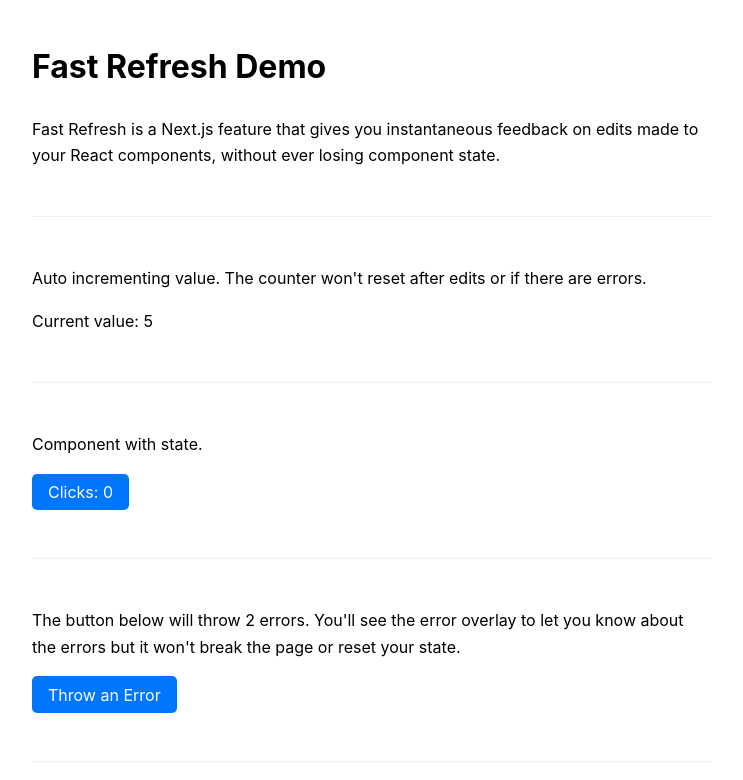
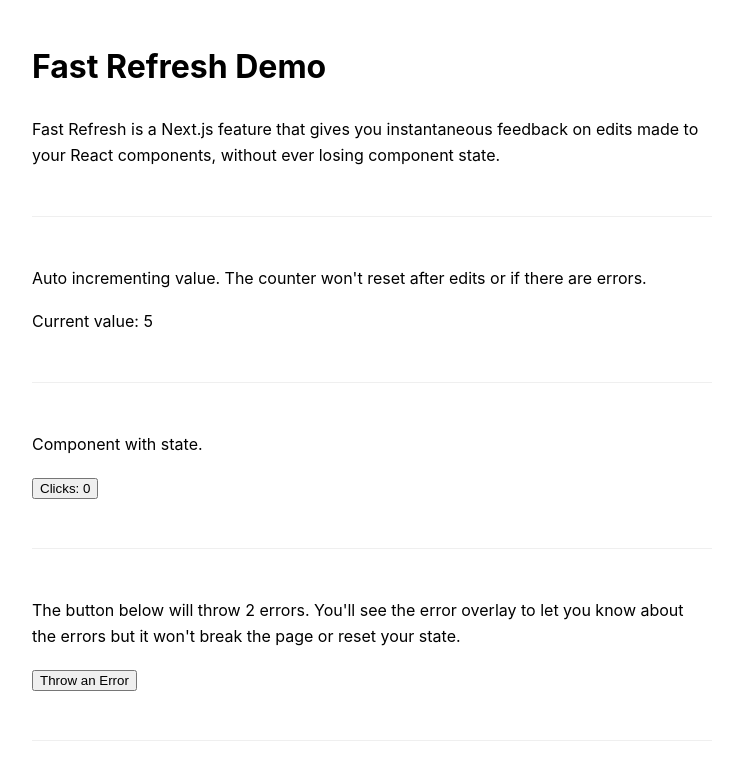
Before and after one commit to grizz12/codespaces-nextjs, a Next.js app: page / in a window 1280 px wide. Shown: the top 780 px of the page, without its empty margins (268-1011 px from the left). Built offline with nearby package versions, Linux system fonts and the light colour scheme.

Commit message:
:hammer: add button components

```diff
--- a/components/Button.js
+++ b/components/Button.js
@@ -1,5 +1,7 @@
-import styles from './Button.module.css'
-
-export default function Button(props) {
-  return <button type="button" className={styles.btn} {...props} />
-}
+export default (props) => {
+  return (
+    <button class="bg-blue-600 hover:bg-blue-700 text-white font-semibold text-sm py-2 px-5 rounded-lg focus:shadow-outline shadow">
+      {props.children}
+    </button>
+  );
+};
```
